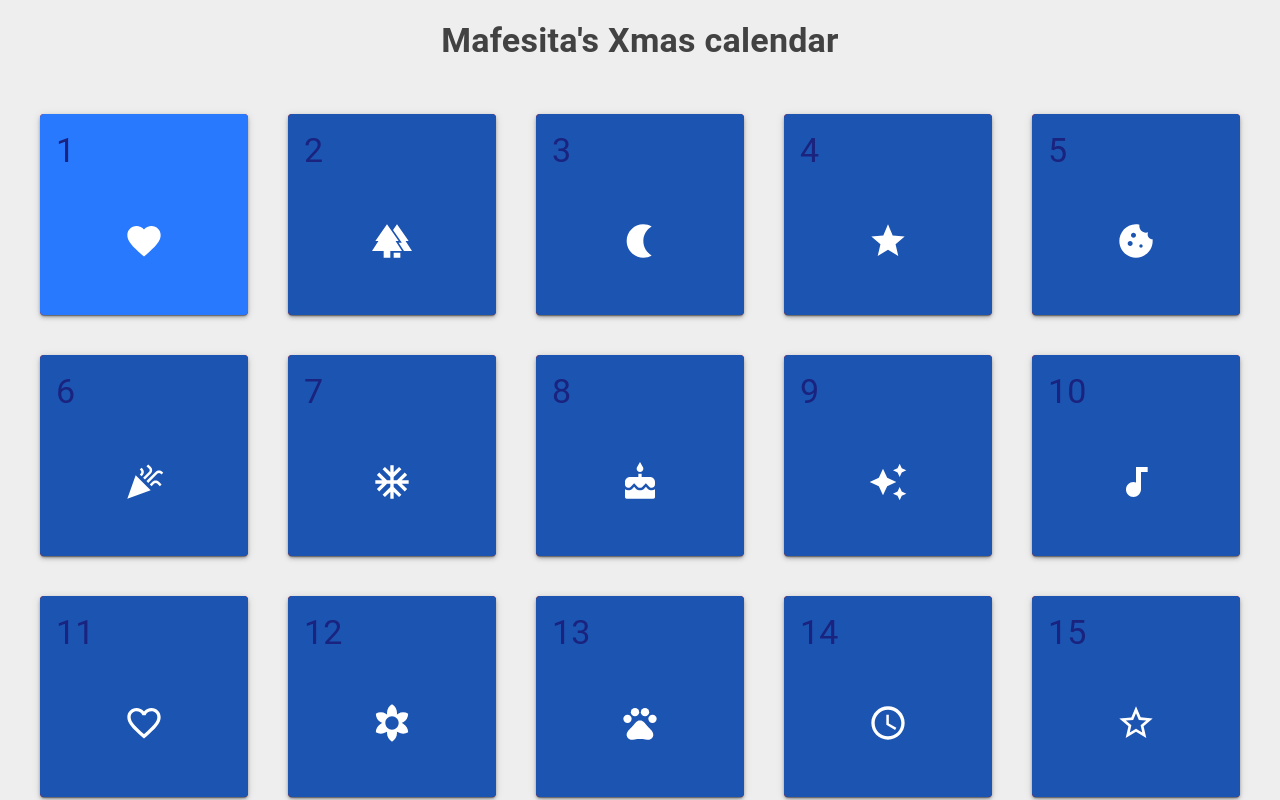
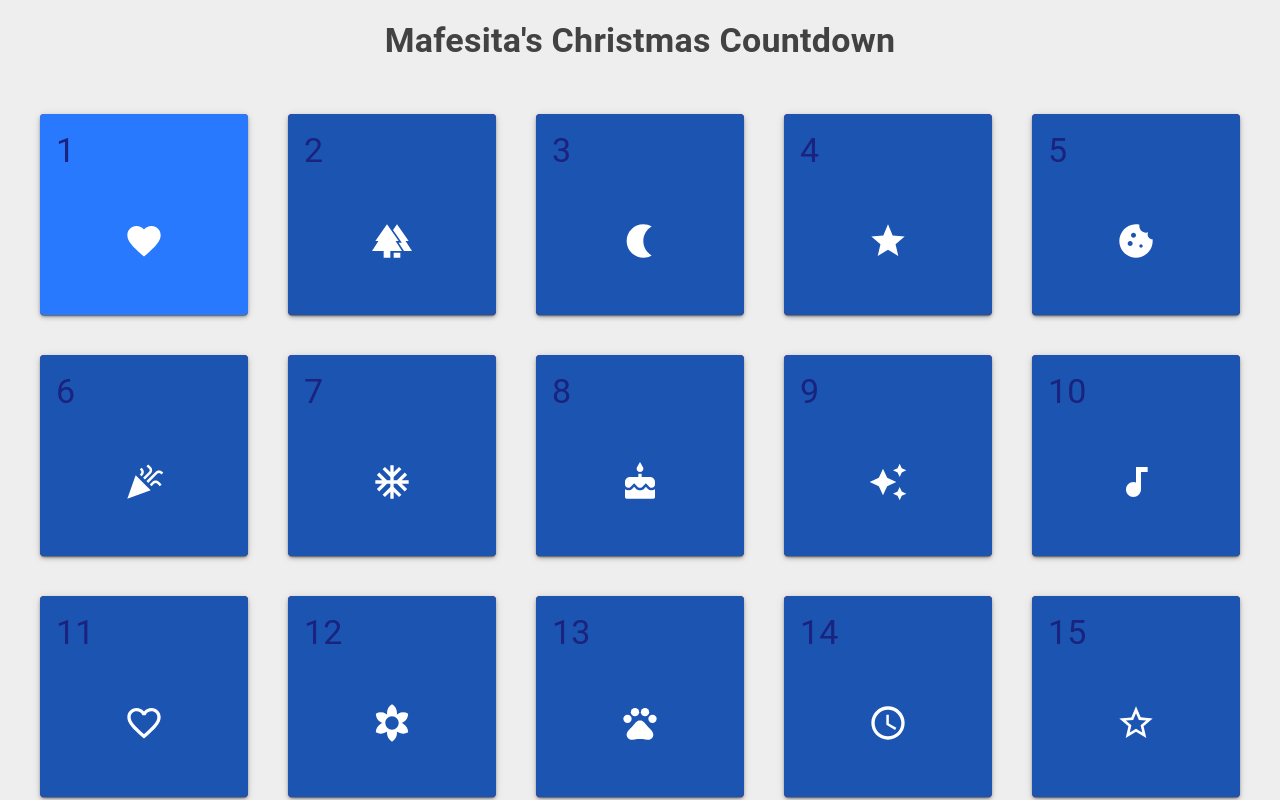
Before and after one commit to AlexIvar/xmascalendar, a React (Create React App) app: page / in a window 1280 px wide. Shown: the top 800 px of the page. Built offline with nearby package versions, Linux system fonts and the light colour scheme.

Commit message:
thrid push

```diff
--- a/src/components/calendar.js
+++ b/src/components/calendar.js
@@ -142,7 +142,7 @@ export const Calendar = () => {
     return (
         <div>
             <Typography gutterBottom variant="h4" component="div" sx={{fontWeight:"bold", paddingTop:"20px", color: "#424242"}}>
-            Mafesita's Xmas calendar
+            Mafesita's Christmas Countdown
             </Typography>
 
             <Grid container spacing={{ xs: 2, sm: 4, md: 5, lg: 5, xl: 3 }} columns={{ xs: 6, sm: 8, md: 10, lg: 10, xl: 4 }}  sx={{padding: 5}}>
```
